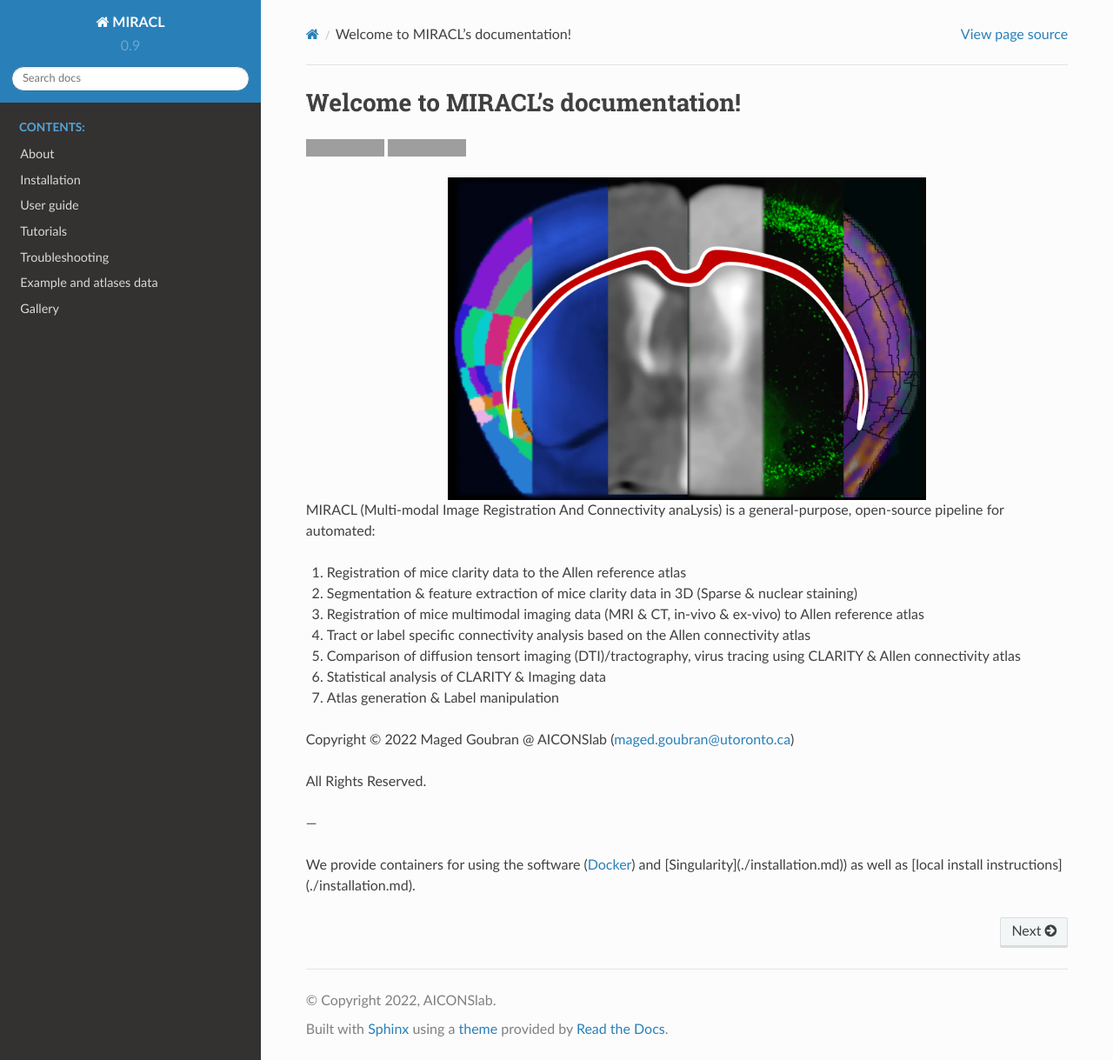
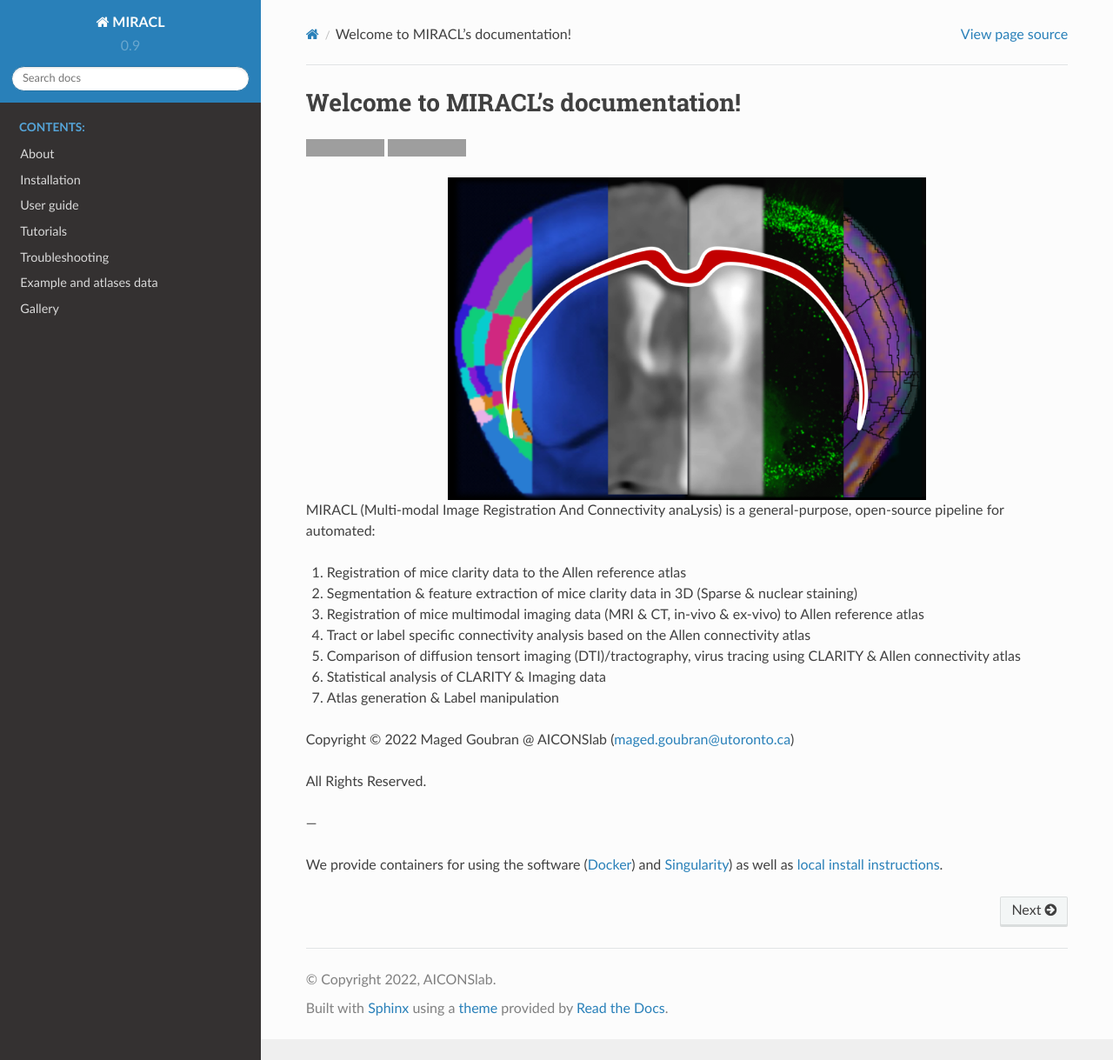
Before and after one commit to AICONSlab/MIRACL, a Sphinx documentation site: the page built from docs/index.rst, in a window 1280 px wide and 1219 px high. Shown: the whole window at 87% size. Built offline with Sphinx 7.4.7 and the Read the Docs theme 2.0.0, drawn with Linux system fonts in a browser that asks for light colours; grey boxes are pictures that could not be loaded.

Commit message:
[docs] fix links to .md page from index.rst

```diff
--- a/docs/index.rst
+++ b/docs/index.rst
@@ -33,7 +33,7 @@ All Rights Reserved.
 ---
 
 We provide containers for using the software (`Docker <./installation.md>`_) and
-[Singularity](./installation.md)) as well as [local install instructions](./installation.md).
+`Singularity <./installation.md>`_) as well as `local install instructions <./installation.md>`_.
 
 
 .. toctree::
```
